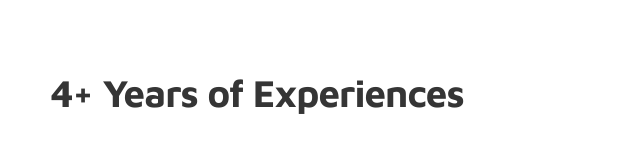
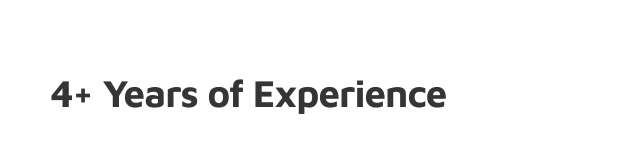
Before and after one commit to rhezavincentius/rhezavincentius.github.io, a plain HTML site: page index.html in a window 1280 px wide. Shown: the part 628-789 px from the top of the page, 605-1245 px from the left. Drawn offline with nearby package versions, Linux system fonts and the light colour scheme.

Commit message:
Update index.html

```diff
--- a/index.html
+++ b/index.html
@@ -112,7 +112,7 @@
                 </div>
 
                 <div class="col-lg-6 col-12">
-                  <h2 data-aos="flip-down" class="mb-4 mobile-mt-2">4+ Years of Experiences</h2>
+                  <h2 data-aos="flip-down" class="mb-4 mobile-mt-2">4+ Years of Experience</h2>
 
                     <div class="timeline">
                         <div data-aos="fade-down"class="timeline-wrapper">
```
